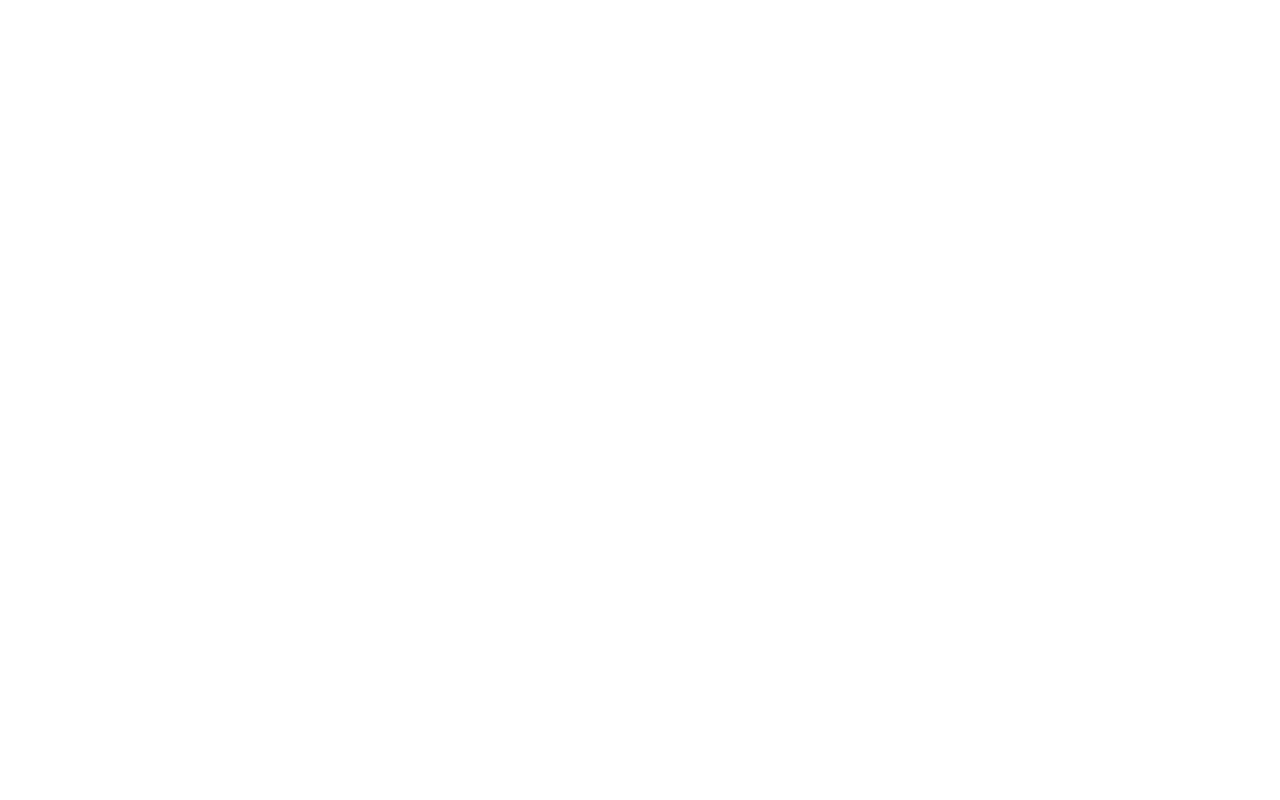
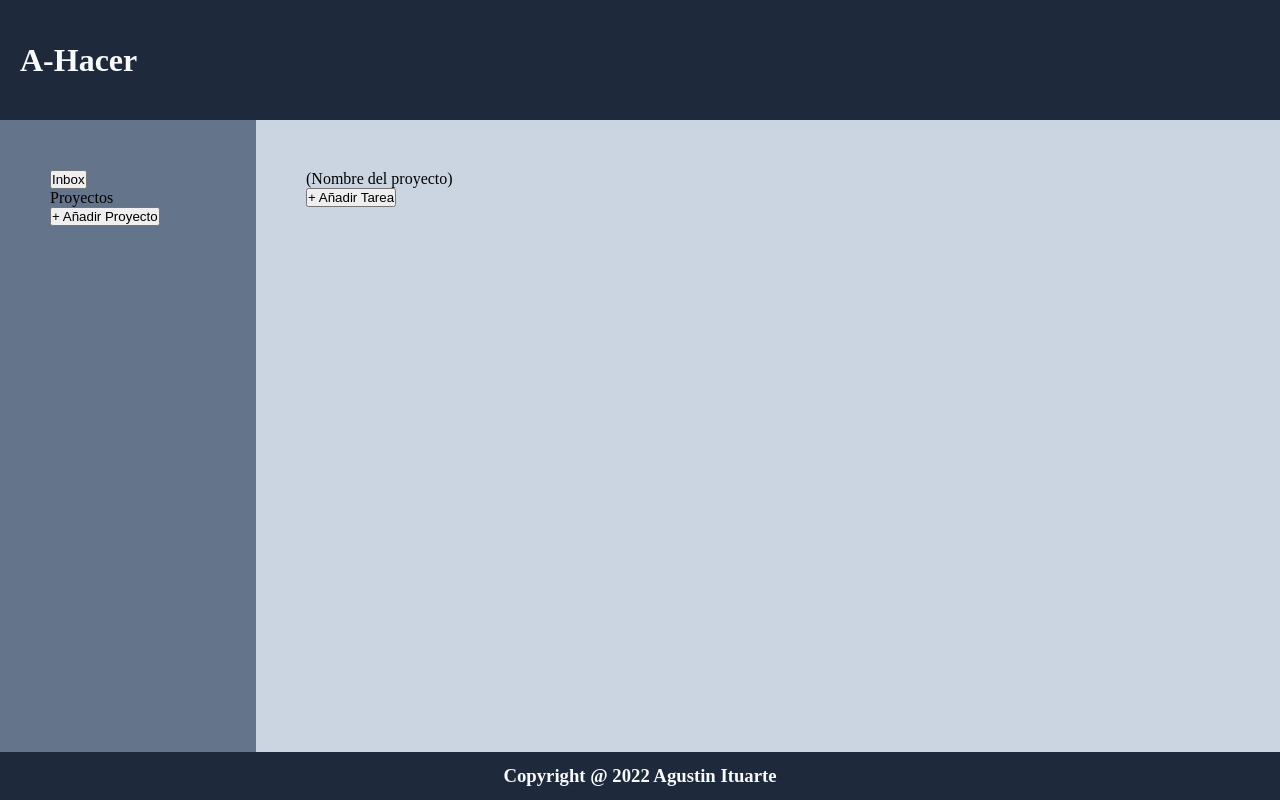
Before and after one commit to AgustinItuarte/Lista-AHacer, a website built with webpack: page dist/index.html in a window 1280 px wide. Built offline with nearby package versions, Linux system fonts and the light colour scheme.

Commit message:
Estructura de la pagina

```diff
--- a/src/style.css
+++ b/src/style.css
@@ -0,0 +1,53 @@
+html,
+body {
+    max-width: 100%;
+    overflow-x: hidden;
+}
+
+* {
+    box-sizing: border-box;
+    margin: 0;
+    padding: 0;
+}
+
+body {
+    height: 100vh;
+    width: 100vw;
+}
+
+header {
+    display: flex;
+    align-items: center;
+    justify-content: start;
+    height: 15vh;
+    padding: 20px;
+}
+
+#contenido {
+    display: grid;
+    grid-template-columns: 20% 80%;
+    height: 79vh;
+    width: 100vw;
+}
+
+footer {
+    height: 6vh;
+    display: flex;
+    align-items: center;
+    justify-content: center;
+}
+
+header, footer {
+    background-color: #1e293b;
+    color: #f8fafc;
+}
+
+.sidebar {
+    padding: 50px;
+    background-color: #64748b;
+}
+
+.main-content {
+    background-color: #cbd5e1;
+    padding: 50px;
+}
```
Also changed, not shown: dist/index.html, dist/main.js (added).
